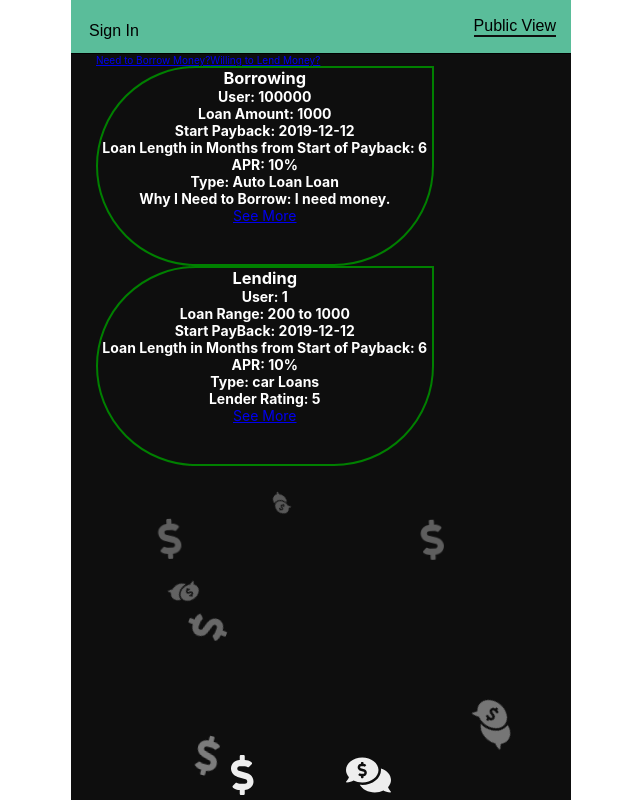
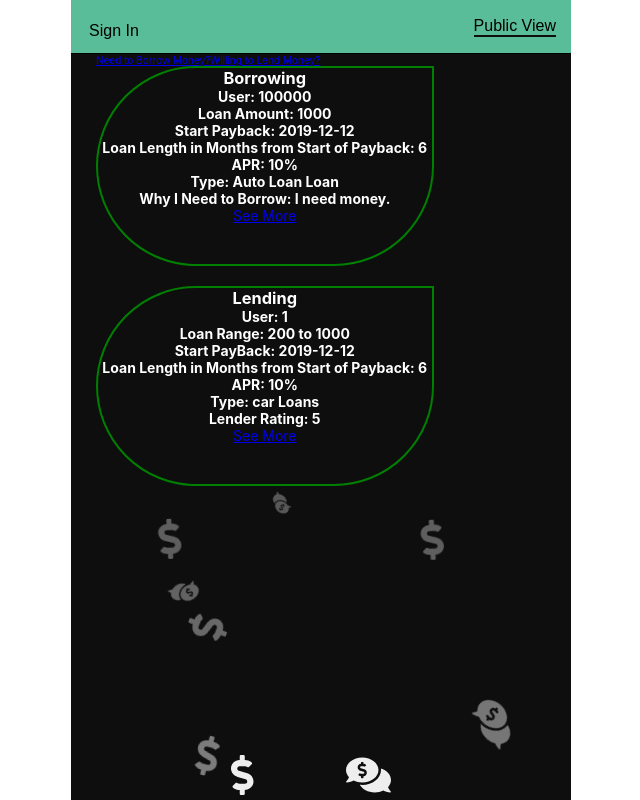
Before and after one commit to clintKunz/HackathonBevy, a React (Create React App) app in the folder front-end/: page /solicits in a window 1280 px wide. Shown: the whole page, without its empty margins (319-959 px from the left). Built offline with nearby package versions, Linux system fonts and the light colour scheme; no server answers.

Commit message:
changed margin bottom to be 20px

```diff
--- a/front-end/src/components/SolicitBorrow.js
+++ b/front-end/src/components/SolicitBorrow.js
@@ -15,6 +15,7 @@ const SolicitDiv = styled.div`
     -webkit-border-top-right-radius: 0;
     border-radius: 100px;
     border-top-right-radius: 0;
+    margin-bottom : 20px;
 `;
 
 class SolicitBorrow extends Component {
--- a/front-end/src/components/SolicitLend.js
+++ b/front-end/src/components/SolicitLend.js
@@ -15,6 +15,7 @@ const SolicitDiv = styled.div`
     -webkit-border-top-right-radius: 0;
     border-radius: 100px;
     border-top-right-radius: 0;
+    margin-bottom : 20px;
 `;
 
 class SolicitLend extends Component {
```
